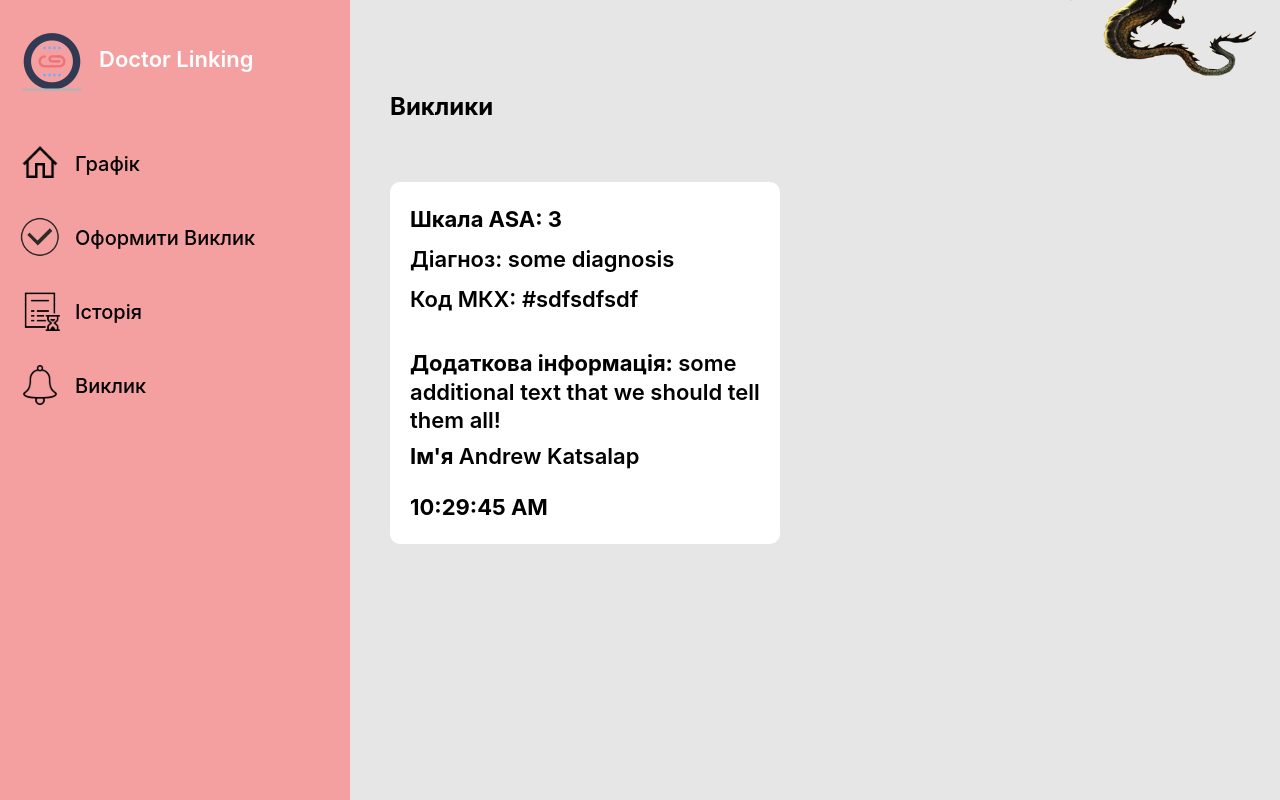
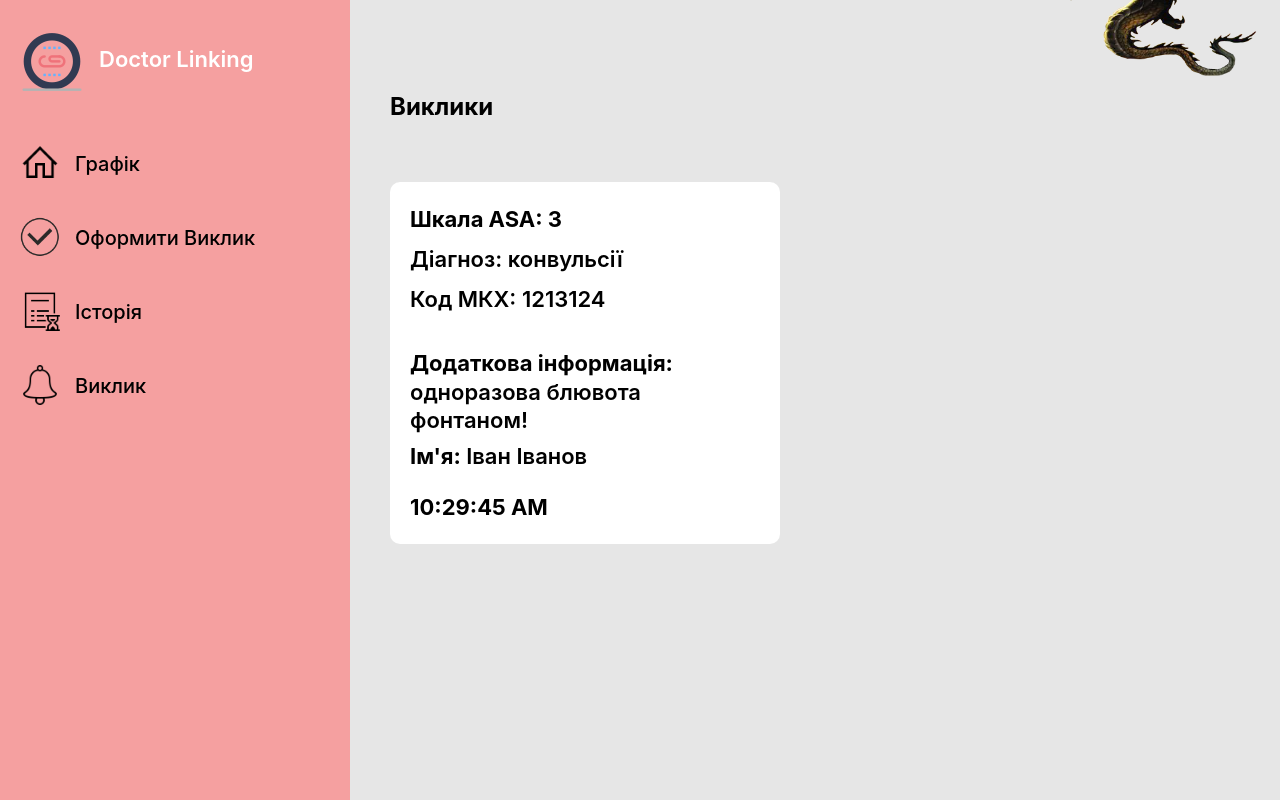
Before and after one commit to Andrewka2/doctor-linking, a React (Create React App) app: page /notification in a window 1280 px wide. Built offline with nearby package versions, Linux system fonts and the light colour scheme; no server answers.

Commit message:
requestFix

```diff
--- a/src/View/Notification/Notification.jsx
+++ b/src/View/Notification/Notification.jsx
@@ -16,17 +16,17 @@ export default function Notifications(){
                     </div>
                     <div className={classes.diagnosisCont}>
                         <div className={classes.diagnosis}>
-                            <p>Діагноз: some diagnosis</p>
+                            <p>Діагноз: конвульсії</p>
                         </div>
                         <div className={classes.code}>
-                            <p>Код МКХ: #sdfsdfsdf</p>
+                            <p>Код МКХ: 1213124</p>
                         </div>
                     </div>
                     <div className={classes.additionalInfo}>
-                        <p>Додаткова інформація: <span>some additional text that we should tell them all!</span></p>
+                        <p>Додаткова інформація: <span>одноразова блювота фонтаном!</span></p>
                     </div>
                     <div className={classes.name}>
-                        <p>Ім'я <span>Andrew Katsalap</span></p>
+                        <p>Ім'я: <span>Іван Іванов</span></p>
                     </div>
                     <div className={classes.data}>
                         <p>{`${new Date().toLocaleTimeString()}`}</p>
```
